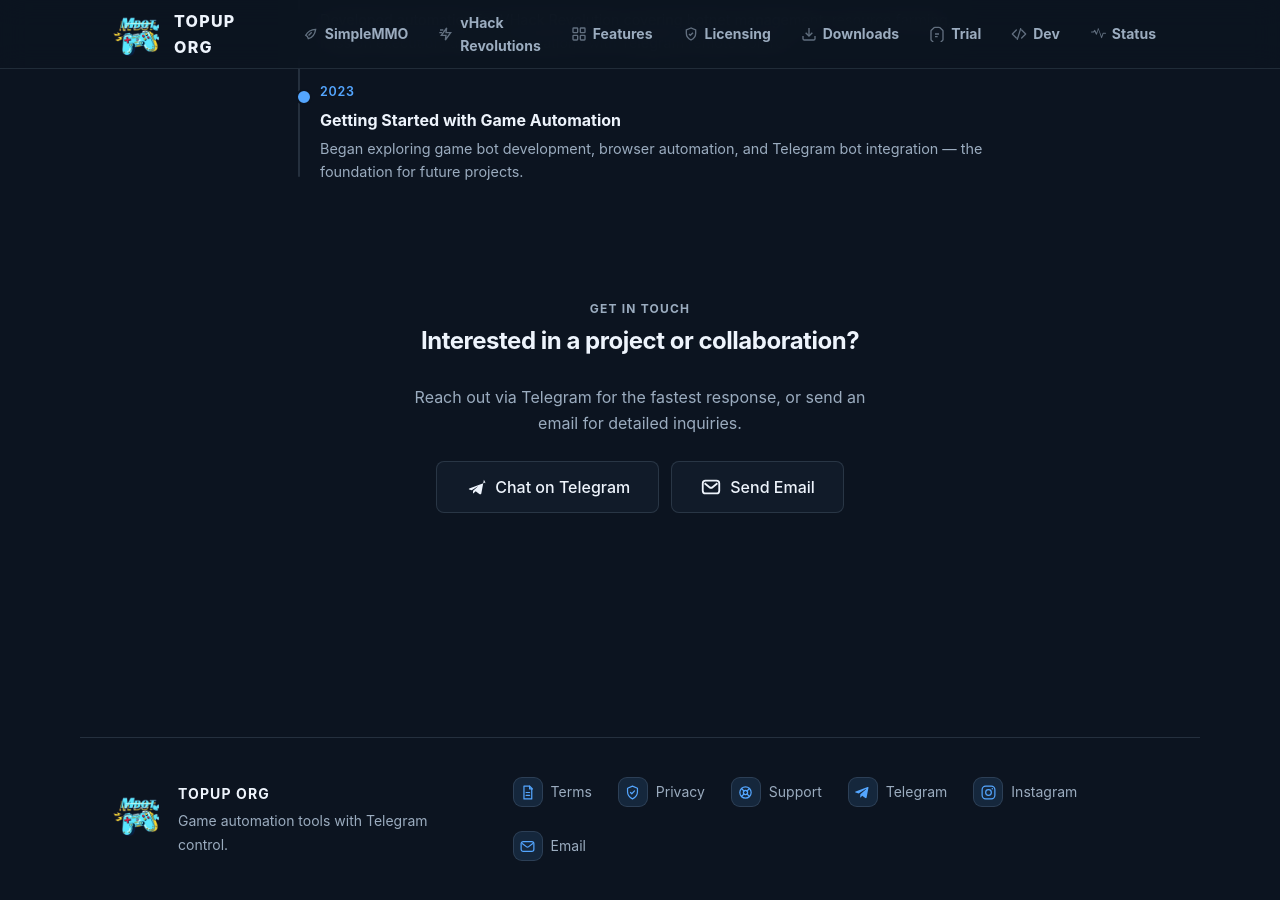
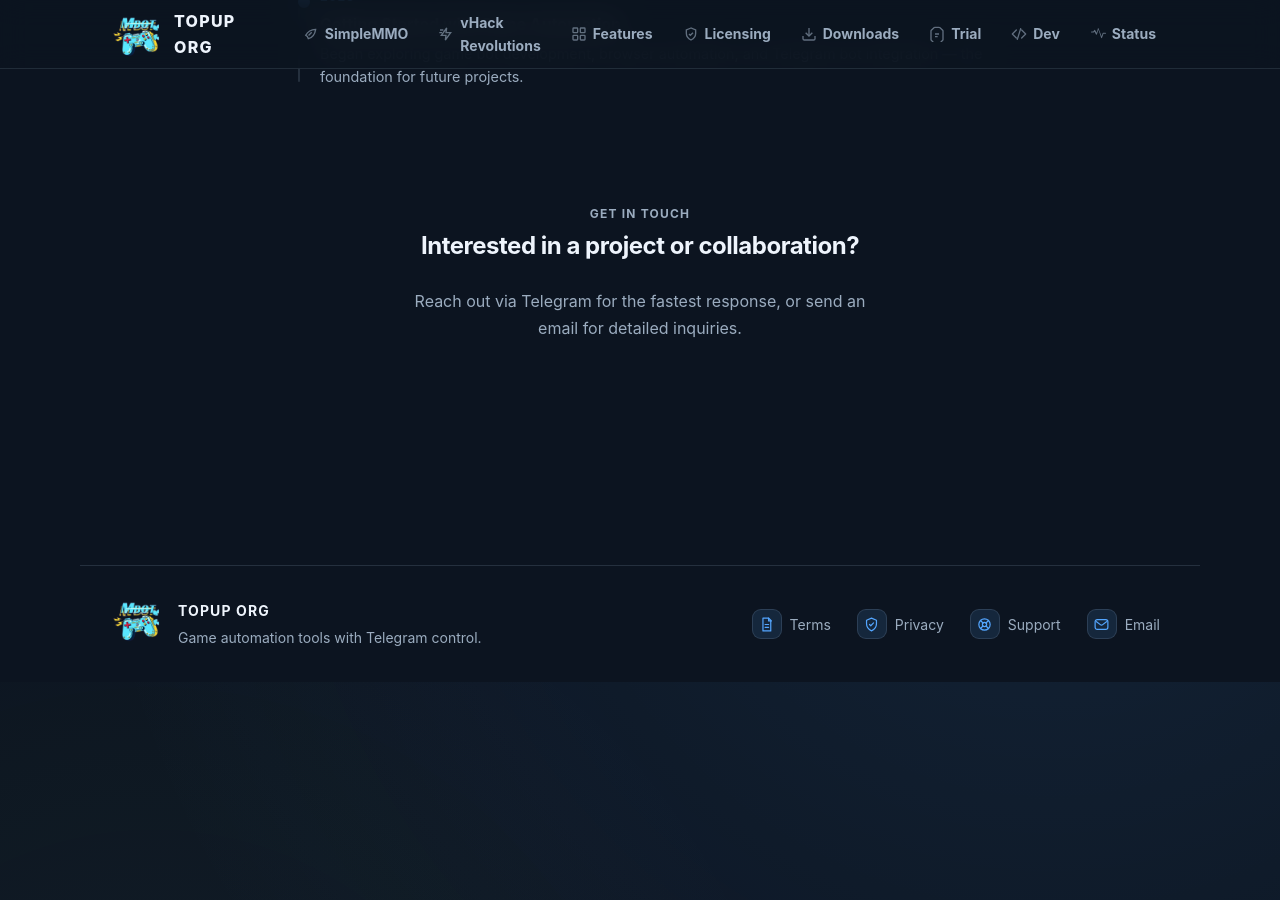
Before and after one commit to SMMURDA/simplemmo-bot, a Jekyll site: the page built from dev.html, in a window 1280 px wide and 900 px high, scrolled down 2115 px. Built offline with Jekyll 4.4.1, drawn with Linux system fonts in a browser that asks for light colours; after the commit the page ends 2797 px from its top, so only the background shows below that; some of the changed text lies outside the part shown.

Commit message:
fix: hide all Telegram and Instagram links

```diff
--- a/_layouts/default.html
+++ b/_layouts/default.html
@@ -92,12 +92,13 @@
       <a class="footer-link" href="/smmo/troubleshooting/">
         <span class="footer-link-icon" aria-hidden="true"><svg viewBox="0 0 24 24"><circle cx="12" cy="12" r="8"/><circle cx="12" cy="12" r="3"/><path d="m6.3 6.3 3.6 3.6m4.2 4.2 3.6 3.6m0-11.4-3.6 3.6m-4.2 4.2-3.6 3.6"/></svg></span><span>Support</span>
       </a>
+      <span hidden>
       <a class="footer-link" href="https://t.me/bovalone" rel="noopener">
         <span class="footer-link-icon" aria-hidden="true"><svg class="fill-icon" viewBox="0 0 24 24"><path d="M20.6 4.2 17.8 19c-.2 1-1 1.25-1.8.78l-4.35-3.2-2.1 2.03c-.23.23-.43.43-.88.43l.31-4.43 8.07-7.3c.35-.31-.08-.49-.54-.18l-9.98 6.28-4.3-1.34c-.94-.29-.95-.94.2-1.39l16.8-6.47c.78-.29 1.46.18 1.37.99Z"/></svg></span><span>Telegram</span>
       </a>
       <a class="footer-link" href="https://instagram.com/bovalonee" rel="noopener">
         <span class="footer-link-icon" aria-hidden="true"><svg viewBox="0 0 24 24"><rect x="3" y="3" width="18" height="18" rx="5"/><circle cx="12" cy="12" r="4"/><circle class="fill-dot" cx="17.4" cy="6.7" r="1.1"/></svg></span><span>Instagram</span>
-      </a>
+      </a></span>
       <a class="footer-link" href="mailto:ask@topup.eu.org">
         <span class="footer-link-icon" aria-hidden="true"><svg viewBox="0 0 24 24"><rect x="3" y="5" width="18" height="14" rx="3"/><path d="m5 8 5.3 4.2a2.7 2.7 0 0 0 3.4 0L19 8"/></svg></span><span>Email</span>
       </a>
--- a/dev.html
+++ b/dev.html
@@ -275,7 +275,7 @@
         Independent developer specializing in game automation, Telegram bot ecosystems, and licensed desktop tools.
         Building reliable, privacy-first companions that give players full control over their in-game routines.
       </p>
-      <div class="dev-links">
+      <div class="dev-links" hidden>
         <a class="dev-link" href="https://t.me/bovalone" rel="noopener" target="_blank">
           <svg viewBox="0 0 24 24" fill="currentColor"><path d="M20.6 4.2 17.8 19c-.2 1-1 1.25-1.8.78l-4.35-3.2-2.1 2.03c-.23.23-.43.43-.88.43l.31-4.43 8.07-7.3c.35-.31-.08-.49-.54-.18l-9.98 6.28-4.3-1.34c-.94-.29-.95-.94.2-1.39l16.8-6.47c.78-.29 1.46.18 1.37.99Z"/></svg>
           Telegram
@@ -448,7 +448,7 @@
     <p style="color:var(--muted); max-width:480px; margin:0 auto 24px;">
       Reach out via Telegram for the fastest response, or send an email for detailed inquiries.
     </p>
-    <div class="dev-links" style="justify-content:center;">
+    <div class="dev-links" style="justify-content:center;" hidden>
       <a class="dev-link" href="https://t.me/bovalone" rel="noopener" target="_blank" style="padding:12px 28px; font-size:1rem;">
         <svg viewBox="0 0 24 24" fill="currentColor" style="width:22px;height:22px"><path d="M20.6 4.2 17.8 19c-.2 1-1 1.25-1.8.78l-4.35-3.2-2.1 2.03c-.23.23-.43.43-.88.43l.2-2.82 5.13-4.64c.22-.2-.05-.31-.35-.11l-6.34 3.99-2.73-.85c-.59-.19-.6-.59.09-.86l16.8-6.47c.78-.29 1.46.18 1.37.99Z"/></svg>
         Chat on Telegram
```
